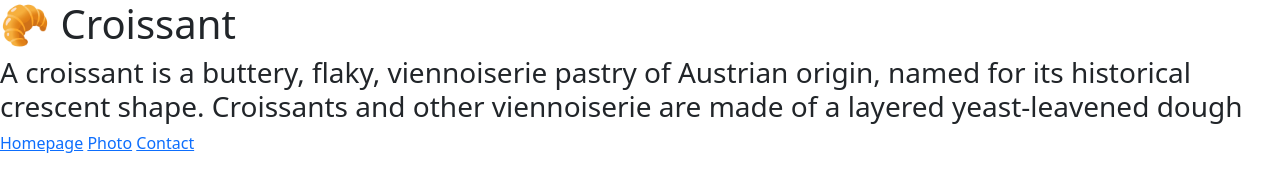
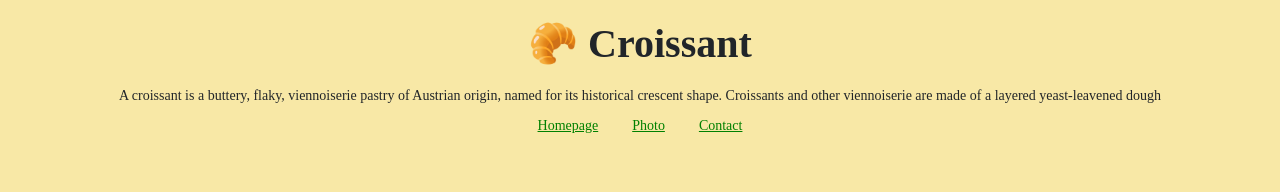
Before and after one commit to ciplenka/Croissant, a plain HTML site: page index.html in a window 1280 px wide. Drawn offline with nearby package versions, Linux system fonts and the light colour scheme.

Commit message:
removed type

```diff
--- a/index.html
+++ b/index.html
@@ -27,6 +27,6 @@
     <a href="/contact.html" class="pages" title="Contact of the Brand"
       >Contact</a
     >
-    <link rel="stylesheet" href="css/style.css" type="html/css" />
+    <link rel="stylesheet" href="css/style.css" />
   </body>
 </html>
```
